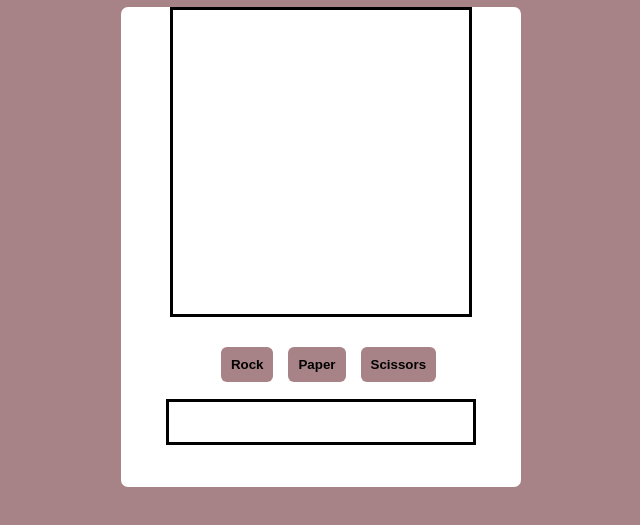
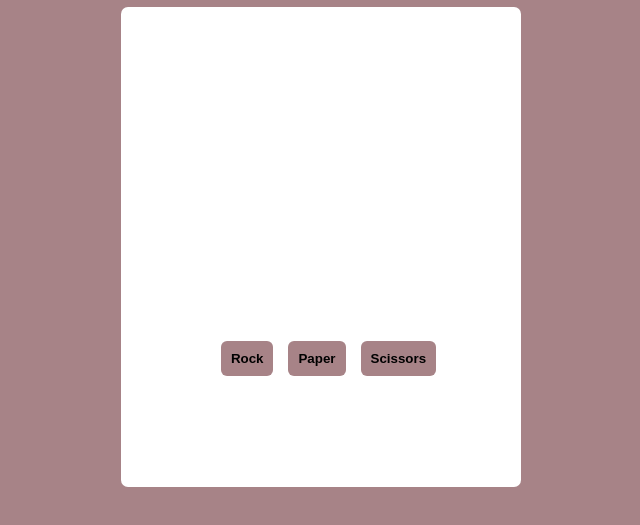
Before and after one commit to Timalexanderandersson/Rock-Paper-Scissors-Game, a plain HTML site: page index.html in a window 1280 px wide. Shown: the part 133-658 px from the top of the page, without its empty margins (79-719 px from the left). Drawn offline with Linux system fonts and the light colour scheme.

Commit message:
deleted borders in scorepart and rockpaperscissors div

```diff
--- a/assets/css/style.css
+++ b/assets/css/style.css
@@ -53,8 +53,7 @@ main {
 
     width: 37vh;
     height: 38vh;
-    border-style: solid ;
-    border-color: black;
+
 }
 
 /*Button Div*/
@@ -91,7 +90,6 @@ align-items: center;
 #scorepart{
     width: 38vh;
     height: 5vh;
-    border-style: solid;
-    border-color: black;
+
     margin-top: 17px;
 }
```
